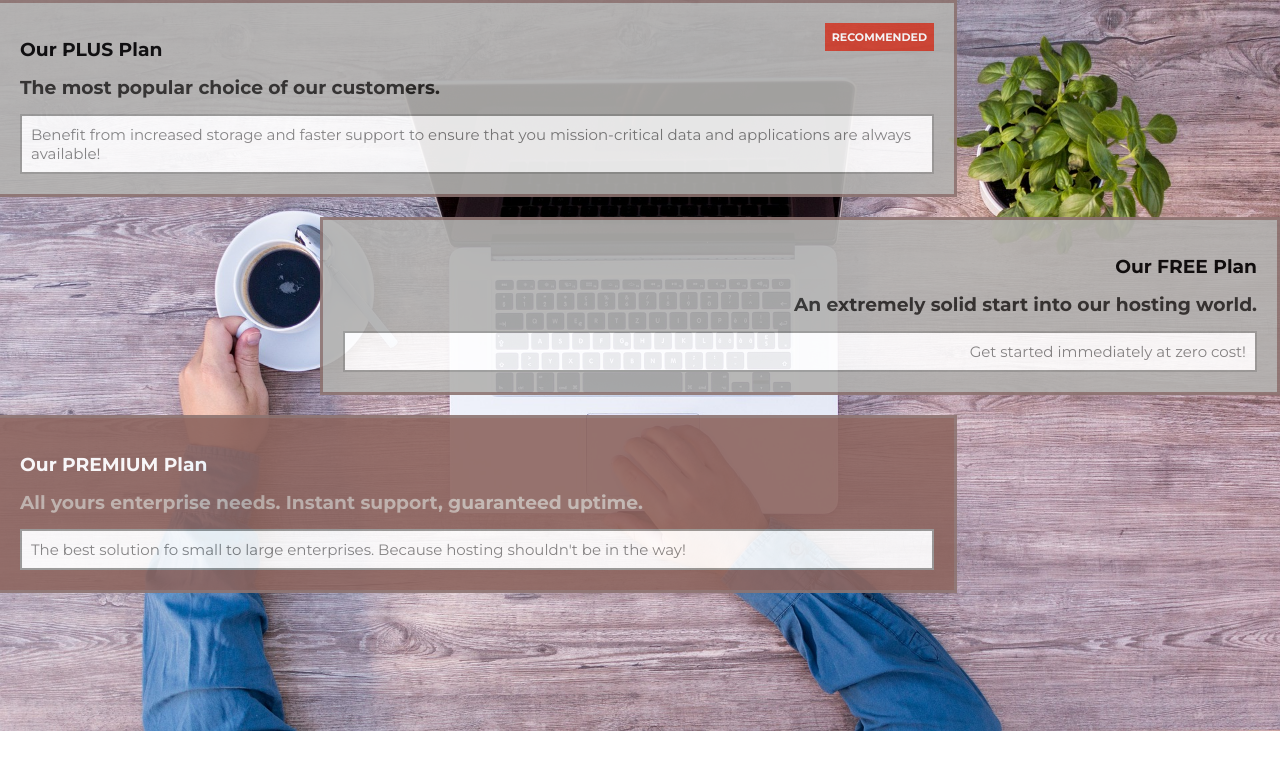
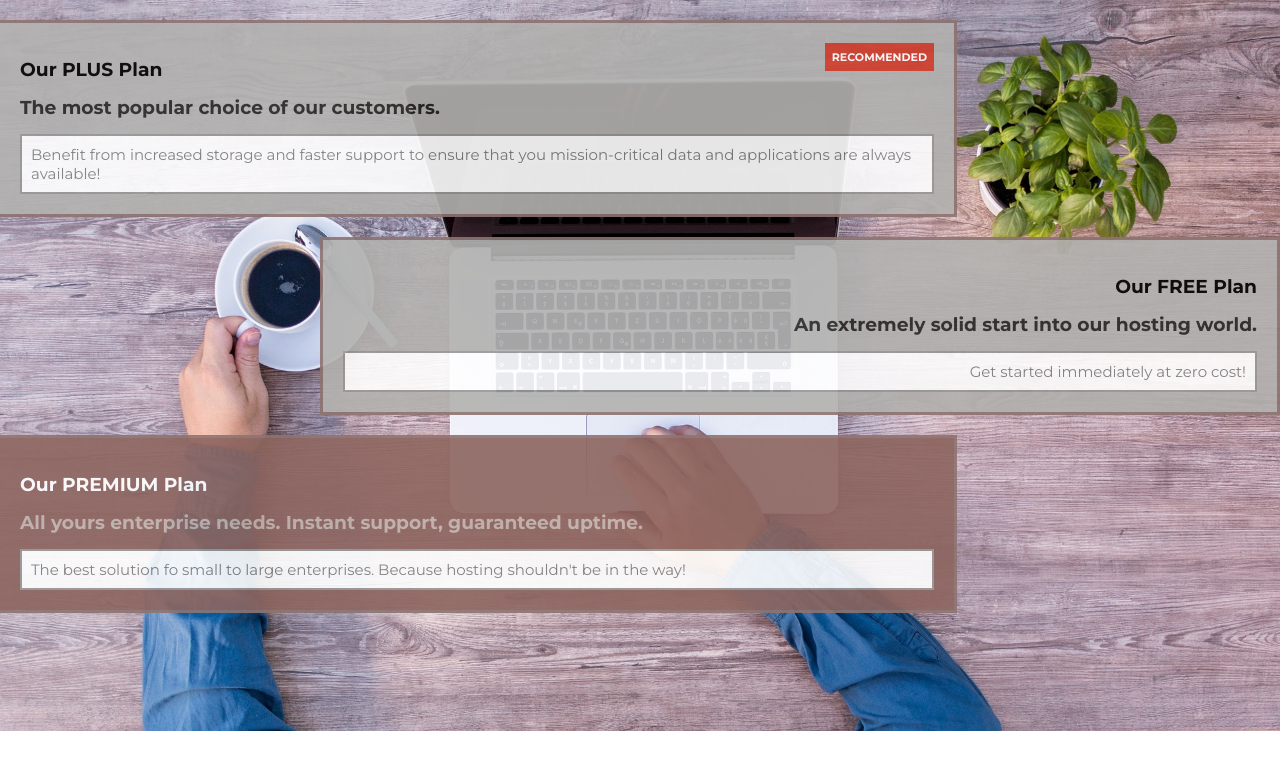
Before and after one commit to alinalukashevich97/html-course-homework-lukashevich, a plain HTML site: page lesson-12-backgrounds/index-ready-spot-host-test-project/packages/index.html in a window 1280 px wide. Drawn offline with Linux system fonts and the light colour scheme.

Commit message:
complete home task 12 task 1

```diff
--- a/lesson-12-backgrounds/index-ready-spot-host-test-project/packages/index.html
+++ b/lesson-12-backgrounds/index-ready-spot-host-test-project/packages/index.html
@@ -13,7 +13,7 @@
 
 <body>
   <main class="img">
-    <section class="fff">
+    <section class="fu-fu-fu">
       <article class="first-container containers">
         <a href="" class="recommended-link">recommended</a>
         <h3>Our PLUS Plan</h3>
--- a/lesson-12-backgrounds/index-ready-spot-host-test-project/packages/packages.css
+++ b/lesson-12-backgrounds/index-ready-spot-host-test-project/packages/packages.css
@@ -23,9 +23,9 @@ body {
   background-color: #d23f2c;
 }
 
-.fff {
+.fu-fu-fu {
   margin: 0;
-  padding: 0;
+  padding-top: 20px;
 }
 
 h3 {
```
